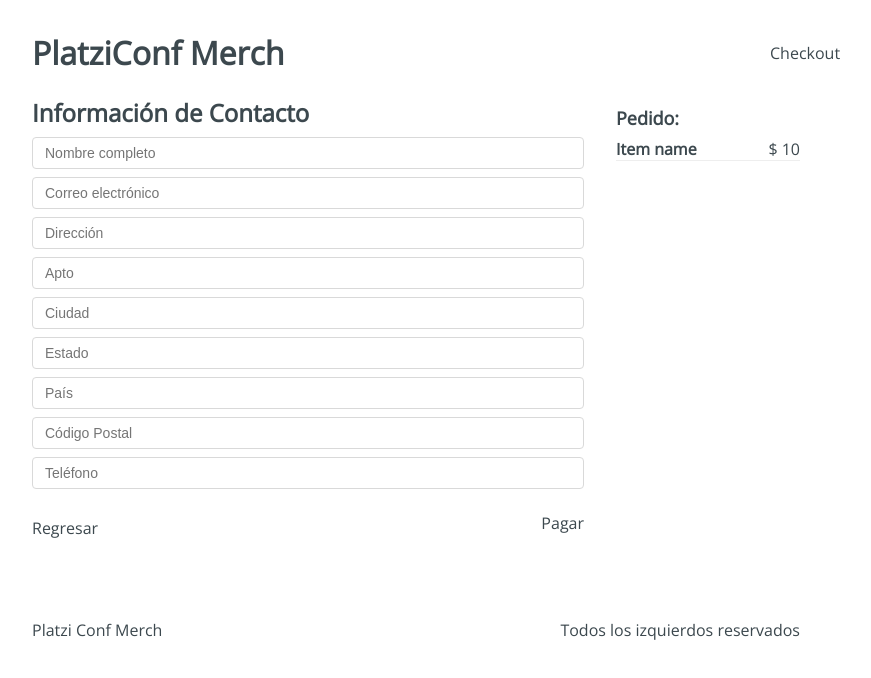
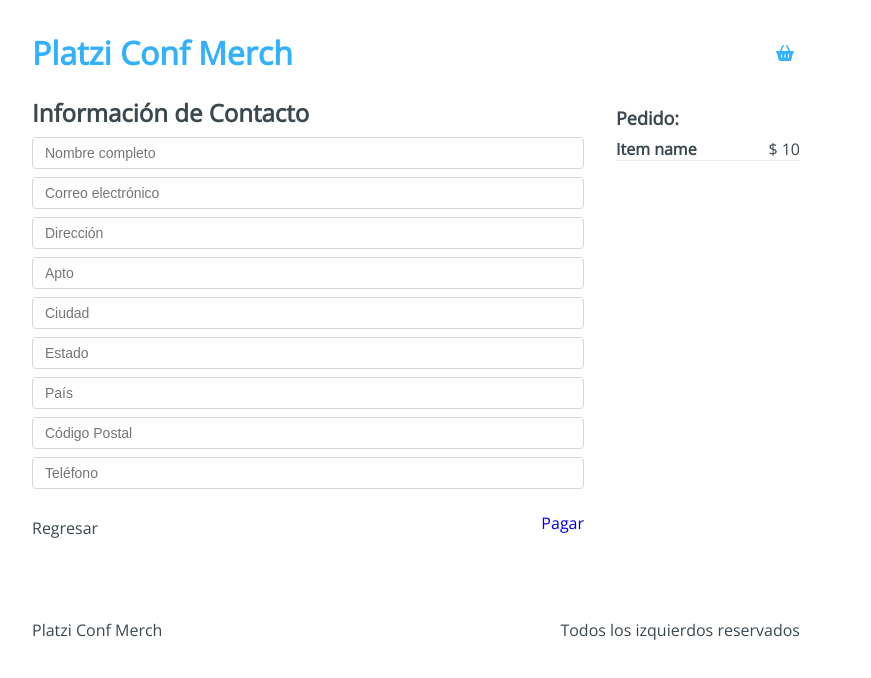
Before and after one commit to jadercano/platzi-conf-merch, a React app: page /checkout/information in a window 1280 px wide. Shown: the top 678 px of the page, without its empty margins (224-1095 px from the left). Built offline with nearby package versions, Linux system fonts and the light colour scheme.

Commit message:
Added FontAwesome Icons.

```diff
--- a/public/index.html
+++ b/public/index.html
@@ -4,7 +4,11 @@
     <meta charset="UTF-8" />
     <meta http-equiv="X-UA-Compatible" content="IE=edge" />
     <meta name="viewport" content="width=device-width, initial-scale=1.0" />
-    <title>Document</title>
+    <title>Platzi Conf Merge</title>
+    <script
+      src="https://kit.fontawesome.com/473d269aa9.js"
+      crossorigin="anonymous"
+    ></script>
   </head>
   <body>
     <div id="app"></div>
--- a/src/components/Header.jsx
+++ b/src/components/Header.jsx
@@ -1,10 +1,17 @@
 import React from 'react';
+import { Link } from 'react-router-dom';
 import '../styles/components/Header.css';
 
 const Header = () => (
   <div className="Header">
-    <h1 className="Header-title">PlatziConf Merch</h1>
-    <div className="Header-checkout">Checkout</div>
+    <h1 className="Header-title">
+      <Link to="/">Platzi Conf Merch</Link>
+    </h1>
+    <div className="Header-checkout">
+      <Link to="/checkout">
+        <i className="fas fa-shopping-basket" />
+      </Link>
+    </div>
   </div>
 );
 
--- a/src/containers/Checkout.jsx
+++ b/src/containers/Checkout.jsx
@@ -1,4 +1,5 @@
 import React from 'react';
+import { Link } from 'react-router-dom';
 import '../styles/components/Checkout.css';
 
 const Checkout = () => (
@@ -10,12 +11,16 @@
           <h4>Item name</h4>
           <span>$ price</span>
         </div>
-        <button type="button">Eliminar</button>
+        <button type="button">
+          <i className="fas fa-trash-alt" />
+        </button>
       </div>
     </div>
     <div className="Checkout-sidebar">
       <h3>Precio total: 10$</h3>
-      <button type="button">Continuar pedido</button>
+      <Link to="/checkout/information">
+        <button type="button">Continuar pedido</button>
+      </Link>
     </div>
   </div>
 );
--- a/src/containers/Information.jsx
+++ b/src/containers/Information.jsx
@@ -1,4 +1,5 @@
 import React from 'react';
+import { Link } from 'react-router-dom';
 import '../styles/components/Information.css';
 
 const Information = () => (
@@ -22,7 +23,9 @@
       </div>
       <div className="Information-buttons">
         <div className="Information-back">Regresar</div>
-        <div className="Information-next">Pagar</div>
+        <div className="Information-next">
+          <Link to="/checkout/payment">Pagar</Link>
+        </div>
       </div>
     </div>
     <div className="Information-sidebar">
```
